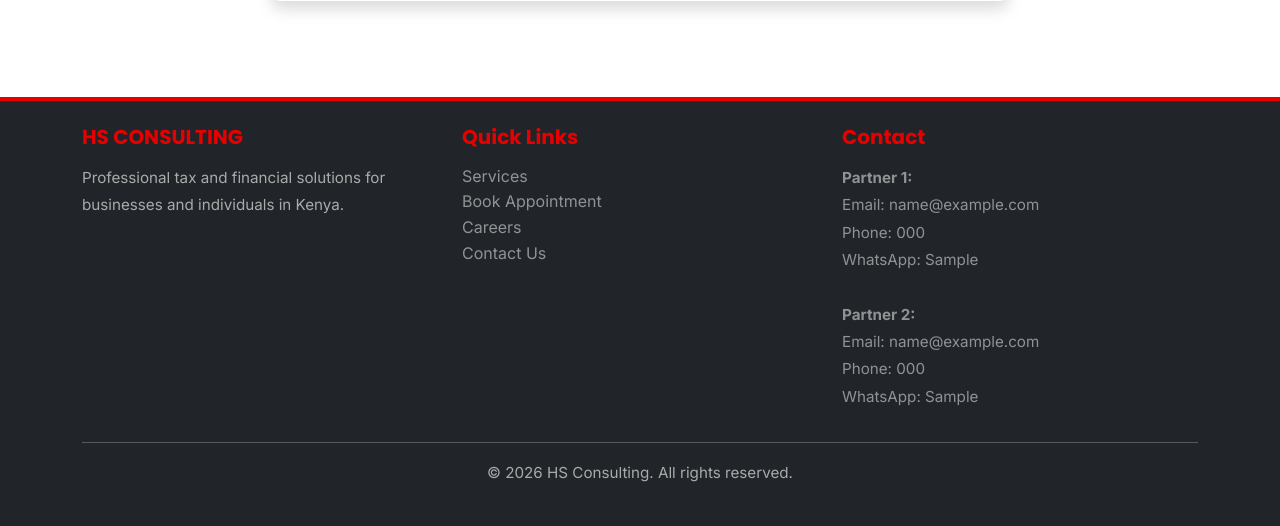
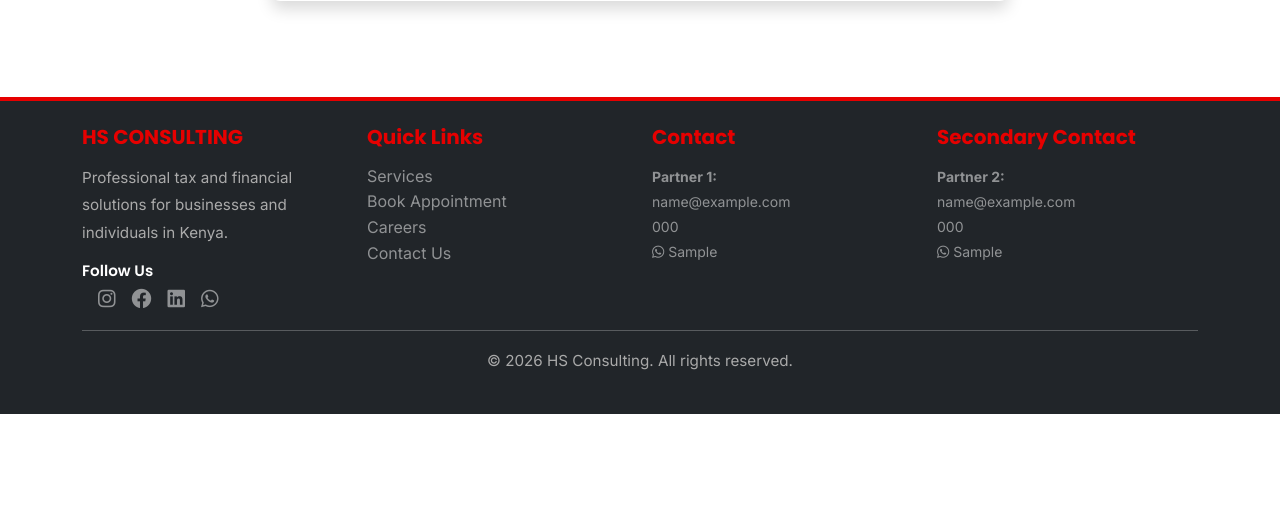
Before and after one commit to Adanhassan790/hsconsulting, a Django app: page /appointments/book/ in a window 1280 px wide. Shown: the part 1138-1664 px from the top of the page. After the commit the page ends 1552 px from the top, so only its background shows below. Run offline with Django 4.2, Linux system fonts and the light colour scheme; tables that the repository leaves empty hold one stand-in row (values such as "Sample post"); parts of the project's set-up code (start-up, migrations or seed data) failed here and were passed over.

Commit message:
feat: Add social media links and WhatsApp integration
- Add facebook_url field to CoreSettings model
- Add whatsapp_message field for pre-written WhatsApp text
- Update CoreSettings admin with new social media fields
- Initialize social media URLs in startup.py:
  - X (Twitter): https://twitter.com/hsconsulting
  - Instagram: https://www.instagram.com/hsconsulting_ke/
  - Facebook: https://www.facebook.com/hsconsulting.ke/
  - LinkedIn: https://www.linkedin.com/company/hsconsulting-ke/
- Redesign footer with 4-column layout showing social media icons
- Add FontAwesome icons for X, Instagram, Facebook, LinkedIn, WhatsApp
- WhatsApp links include pre-written message from settings
- All social links open in new tab with proper accessibility

```diff
--- a/apps/core/admin.py
+++ b/apps/core/admin.py
@@ -16,7 +16,7 @@ class CoreSettingsAdmin(admin.ModelAdmin):
             'fields': ('email_2', 'phone_2', 'whatsapp_2')
         }),
         ('Social Media', {
-            'fields': ('linkedin_url', 'twitter_url', 'instagram_url')
+            'fields': ('linkedin_url', 'twitter_url', 'instagram_url', 'facebook_url', 'whatsapp_message')
         }),
         ('Address', {
             'fields': ('address', 'city', 'country')
--- a/apps/core/management/commands/startup.py
+++ b/apps/core/management/commands/startup.py
@@ -47,6 +47,11 @@ class Command(BaseCommand):
                 'address': 'Nairobi, Kenya',
                 'city': 'Nairobi',
                 'country': 'Kenya',
+                'linkedin_url': 'https://www.linkedin.com/company/hsconsulting-ke/',
+                'twitter_url': 'https://twitter.com/hsconsulting',
+                'instagram_url': 'https://www.instagram.com/hsconsulting_ke/',
+                'facebook_url': 'https://www.facebook.com/hsconsulting.ke/',
+                'whatsapp_message': 'Hello! I would like to inquire about your services.',
             })
             print('✓ Core settings initialized\n')
         except Exception as e:
--- a/apps/core/models.py
+++ b/apps/core/models.py
@@ -23,6 +23,8 @@ class CoreSettings(models.Model):
     linkedin_url = models.URLField(blank=True)
     twitter_url = models.URLField(blank=True)
     instagram_url = models.URLField(blank=True)
+    facebook_url = models.URLField(blank=True)
+    whatsapp_message = models.CharField(max_length=255, default='Hello! I would like to inquire about your services.')
 
     # Address
     address = models.TextField()
--- a/templates/base/base.html
+++ b/templates/base/base.html
@@ -68,11 +68,42 @@
     <footer class="bg-dark text-white mt-5 py-4">
         <div class="container">
             <div class="row">
-                <div class="col-md-4">
+                <div class="col-md-3">
                     <h5 class="text-danger">HS CONSULTING</h5>
                     <p>Professional tax and financial solutions for businesses and individuals in Kenya.</p>
+                    <!-- Social Media Links -->
+                    <div class="mt-3">
+                        <h6 class="text-white">Follow Us</h6>
+                        <div class="d-flex gap-3">
+                            {% if settings.twitter_url %}
+                            <a href="{{ settings.twitter_url }}" target="_blank" rel="noopener" class="text-white-50 text-decoration-none" title="X (Twitter)">
+                                <i class="fab fa-x-twitter fs-5"></i>
+                            </a>
+                            {% endif %}
+                            {% if settings.instagram_url %}
+                            <a href="{{ settings.instagram_url }}" target="_blank" rel="noopener" class="text-white-50 text-decoration-none" title="Instagram">
+                                <i class="fab fa-instagram fs-5"></i>
+                            </a>
+                            {% endif %}
+                            {% if settings.facebook_url %}
+                            <a href="{{ settings.facebook_url }}" target="_blank" rel="noopener" class="text-white-50 text-decoration-none" title="Facebook">
+                                <i class="fab fa-facebook fs-5"></i>
+                            </a>
+                            {% endif %}
+                            {% if settings.linkedin_url %}
+                            <a href="{{ settings.linkedin_url }}" target="_blank" rel="noopener" class="text-white-50 text-decoration-none" title="LinkedIn">
+                                <i class="fab fa-linkedin fs-5"></i>
+                            </a>
+                            {% endif %}
+                            {% if settings.whatsapp %}
+                            <a href="https://wa.me/254{{ settings.whatsapp|slice:'1:' }}?text={{ settings.whatsapp_message|urlencode }}" target="_blank" rel="noopener" class="text-white-50 text-decoration-none" title="WhatsApp">
+                                <i class="fab fa-whatsapp fs-5"></i>
+                            </a>
+                            {% endif %}
+                        </div>
+                    </div>
                 </div>
-                <div class="col-md-4">
+                <div class="col-md-3">
                     <h5>Quick Links</h5>
                     <ul class="list-unstyled">
                         <li><a href="{% url 'services:list' %}" class="text-white-50">Services</a></li>
@@ -81,26 +112,40 @@
                         <li><a href="{% url 'inquiries:contact' %}" class="text-white-50">Contact Us</a></li>
                     </ul>
                 </div>
-                <div class="col-md-4">
+                <div class="col-md-3">
                     <h5>Contact</h5>
-                    <p class="text-white-50">
+                    <p class="text-white-50 small">
                         {% if settings %}
                             <strong>Partner 1:</strong><br>
-                            Email: <a href="mailto:{{ settings.email }}" class="text-white-50">{{ settings.email }}</a><br>
-                            Phone: <a href="tel:{{ settings.phone }}" class="text-white-50">{{ settings.phone }}</a><br>
+                            <a href="mailto:{{ settings.email }}" class="text-white-50">{{ settings.email }}</a><br>
+                            <a href="tel:{{ settings.phone }}" class="text-white-50">{{ settings.phone }}</a><br>
                             {% if settings.whatsapp %}
-                            WhatsApp: <a href="https://wa.me/254{{ settings.whatsapp|slice:'1:' }}" class="text-white-50" target="_blank">{{ settings.whatsapp }}</a>
-                            {% endif %}
-                            <br><br>
-                            <strong>Partner 2:</strong><br>
-                            Email: <a href="mailto:{{ settings.email_2 }}" class="text-white-50">{{ settings.email_2 }}</a><br>
-                            Phone: <a href="tel:{{ settings.phone_2 }}" class="text-white-50">{{ settings.phone_2 }}</a><br>
-                            {% if settings.whatsapp_2 %}
-                            WhatsApp: <a href="https://wa.me/254{{ settings.whatsapp_2|slice:'1:' }}" class="text-white-50" target="_blank">{{ settings.whatsapp_2 }}</a>
+                            <a href="https://wa.me/254{{ settings.whatsapp|slice:'1:' }}?text={{ settings.whatsapp_message|urlencode }}" class="text-white-50" target="_blank">
+                                <i class="fab fa-whatsapp"></i> {{ settings.whatsapp }}
+                            </a>
                             {% endif %}
                         {% else %}
-                            Email: info@hsconsulting.co.ke<br>
-                            Phone: 0729592895
+                            info@hsconsulting.co.ke<br>
+                            0729592895
+                        {% endif %}
+                    </p>
+                </div>
+                <div class="col-md-3">
+                    <h5>Secondary Contact</h5>
+                    <p class="text-white-50 small">
+                        {% if settings %}
+                            {% if settings.email_2 %}
+                            <strong>Partner 2:</strong><br>
+                            <a href="mailto:{{ settings.email_2 }}" class="text-white-50">{{ settings.email_2 }}</a><br>
+                            {% endif %}
+                            {% if settings.phone_2 %}
+                            <a href="tel:{{ settings.phone_2 }}" class="text-white-50">{{ settings.phone_2 }}</a><br>
+                            {% endif %}
+                            {% if settings.whatsapp_2 %}
+                            <a href="https://wa.me/254{{ settings.whatsapp_2|slice:'1:' }}?text={{ settings.whatsapp_message|urlencode }}" class="text-white-50" target="_blank">
+                                <i class="fab fa-whatsapp"></i> {{ settings.whatsapp_2 }}
+                            </a>
+                            {% endif %}
                         {% endif %}
                     </p>
                 </div>
```
Also changed, not shown: apps/core/migrations/0003_coresettings_facebook_url_and_more.py (added).
